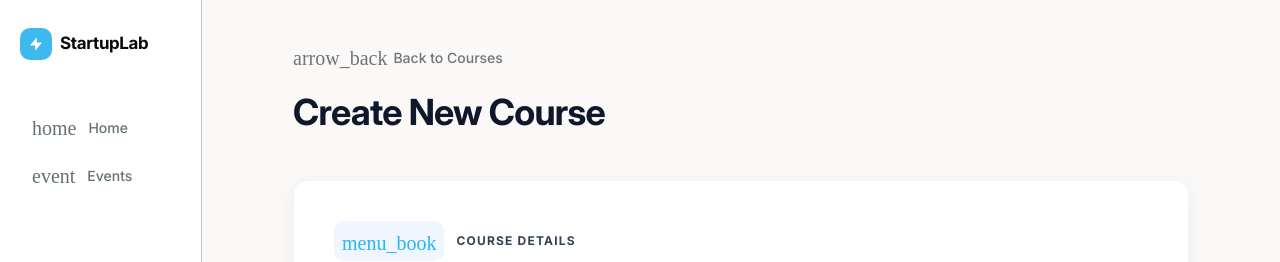
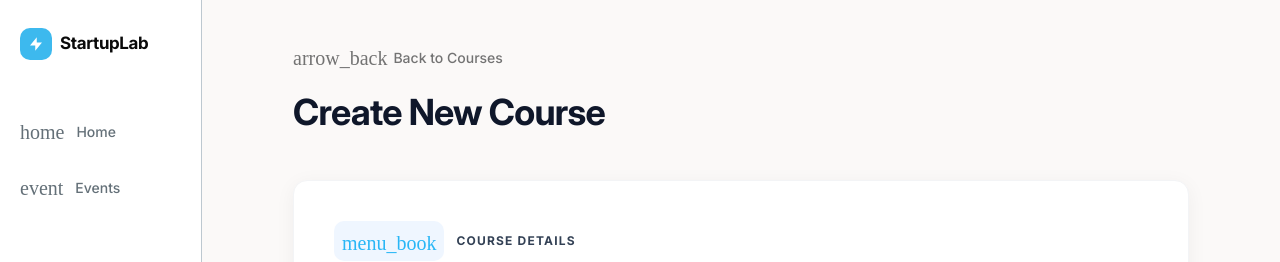
Before and after one commit to Nott001/claude-workshop, a Next.js app: page /courses/new in a window 1280 px wide. Shown: the top 262 px of the page. Built offline with nearby package versions, Linux system fonts and the light colour scheme; no server answers; a web font is replaced by a local one.

Commit message:
small ui tweaks

```diff
--- a/components/navbar.tsx
+++ b/components/navbar.tsx
@@ -104,7 +104,7 @@ export function Navbar() {
               key={item.href}
               href={item.href}
               className={cn(
-                "flex items-center gap-3 rounded-lg px-3 py-2.5 text-sm font-medium transition-all duration-300 ease-in-out hover:-mx-5 hover:px-5 hover:py-3.5 hover:rounded-none hover:bg-[#f4f7f8] hover:text-[#1b1c1c]",
+                "flex items-center gap-3 -mx-5 px-5 py-3.5 rounded-none text-sm font-medium [transition:color_400ms_cubic-bezier(0.25,0.1,0.25,1)_1000ms] hover:[transition:color_0ms] hover:bg-[#f4f7f8] hover:text-[#1b1c1c]",
                 isActive ? "-mx-5 px-5 py-3.5 rounded-none bg-[#e8f8fe] text-[#1789b8]" : "text-[#647078]",
               )}
             >
```
